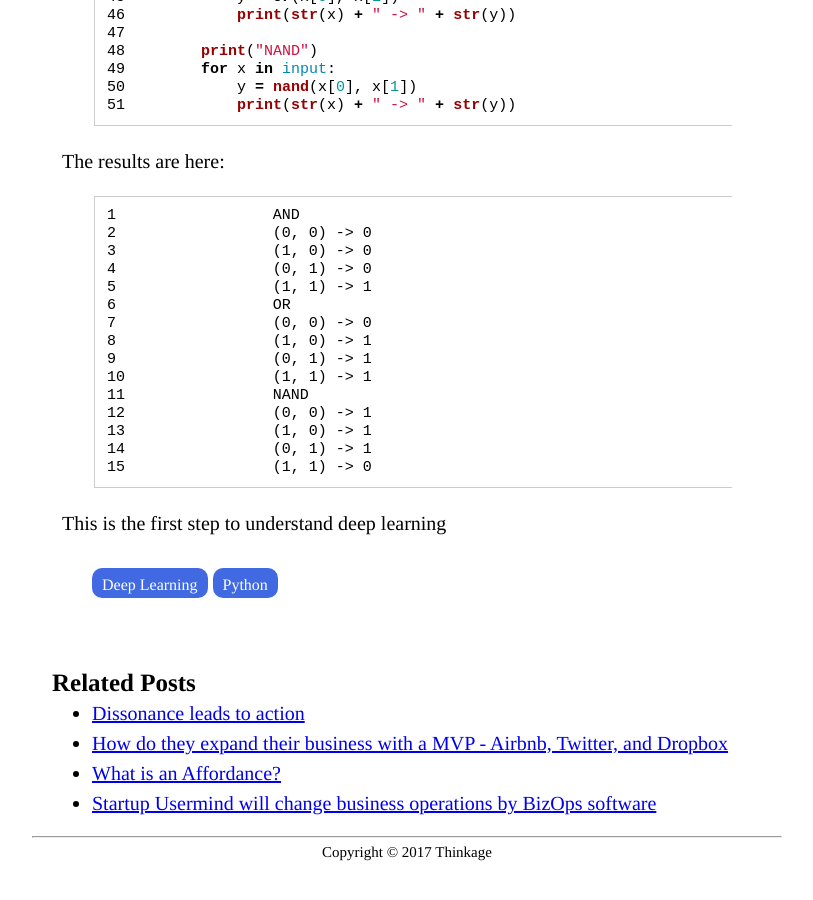
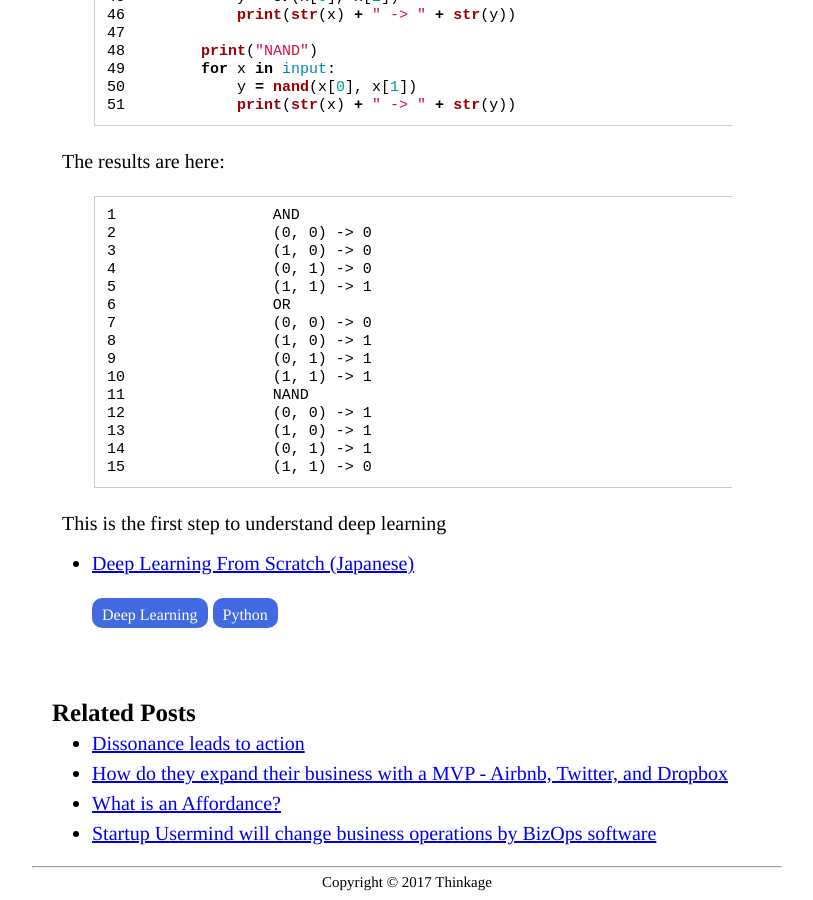
Before and after one commit to schwalbe10/thinkage, a Jekyll site: the page built from _posts/2017-01-21-perceptron.md, in a window 1280 px wide and 900 px high, scrolled down 2192 px. Shown: the whole window, without its empty margins (233-1046 px from the left). Built offline with Jekyll 4.4.1, drawn with Linux system fonts in a browser that asks for light colours; formulas are drawn with MathJax 3; before the commit the page ends 3062 px from its top, so only the background shows below that.

Commit message:
Update the blog

```diff
--- a/_posts/2017-01-21-perceptron.md
+++ b/_posts/2017-01-21-perceptron.md
@@ -110,4 +110,11 @@ NAND
 (0, 1) -> 1
 (1, 1) -> 0
 ~~~~
+
 This is the first step to understand deep learning
+
+<div class="list">
+  <ul>
+    <li><a href="https://www.amazon.co.jp/gp/product/4873117585/ref=as_li_tf_tl?ie=UTF8&camp=247&creative=1211&creativeASIN=4873117585&linkCode=as2&tag=schwalbe0d-22">Deep Learning From Scratch (Japanese)</a></li>
+  </ul>
+</div>
--- a/test.py
+++ /dev/null
@@ -1 +0,0 @@
-aaa
```
